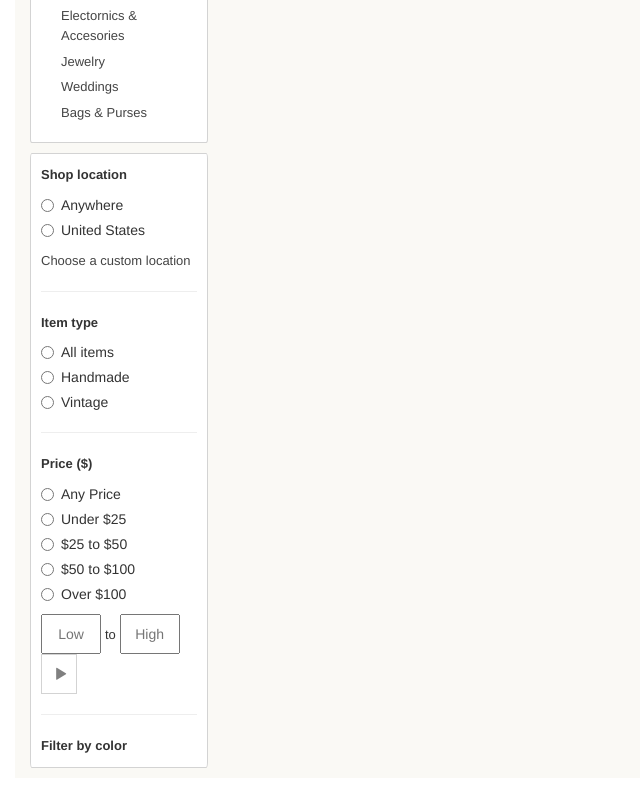
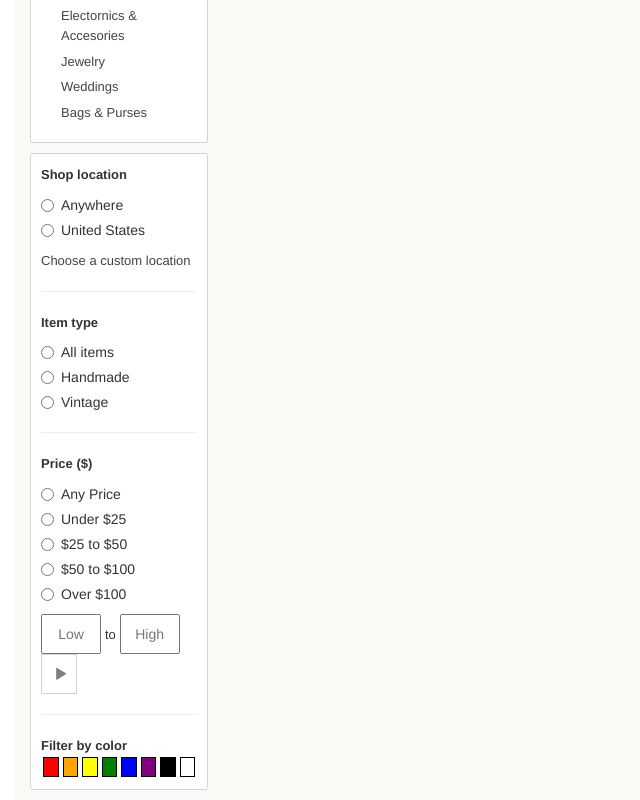
Before and after one commit to nathancarpenter03/w5d2-assignment, a plain HTML site: page index.html in a window 1280 px wide. Shown: the part 419-1219 px from the top of the page, without its empty margins (0-640 px from the left). Before the commit the page ends 1197 px from the top, so only its background shows below. Drawn offline with nearby package versions, Linux system fonts and the light colour scheme; no server answers.

Commit message:
fixed search results display

```diff
--- a/css/global.css
+++ b/css/global.css
@@ -116,8 +116,48 @@ img {
     font-weight: normal;
 }
 
+.color-row {
+    display: flex;
+}
+
 .color-col {
-    border: 1px solid dotted;
+    border: 1px solid black;
+    height: 20px;
+    width: 20px;
+    margin: 2px;
+
+}
+
+.red {
+    background-color: red;
+}
+
+.orange {
+    background-color: orange;
+}
+
+.yellow {
+    background-color: yellow;
+}
+
+.green {
+    background-color: green;
+}
+
+.blue {
+    background-color: blue;
+}
+
+.purple {
+    background-color: purple;
+}
+
+.black {
+    background-color: black;
+}
+
+.white {
+    background-color: white;
 }
 
 .card {
--- a/index.html
+++ b/index.html
@@ -17,12 +17,12 @@
 <div class="row">
   <div class="nav-col col-md-1"><img src="images/etsy-logo.jpg" alt="Etsy logo" id="logo"> </div>
   <div class="nav-col col-md-4">
-      <form class="navbar-form navbar-left">
+      <div class="navbar-form navbar-left">
         <div class="form-group">
           <input type="text" class="form-control" id="searchInput" placeholder="Search...">
         </div>
-        <button type="submit" class="btn btn-info" id="searchButton">Search</button>
-      </form>
+        <button type="button" class="btn btn-info" id="searchButton">Search</button>
+      </div>
   </div>
   <div class="nav-col col-md-1 col-md-offset-3">Sell on Etsy</div>
   <div class="nav-col col-md-1">Register</div>
@@ -110,15 +110,15 @@
                         </button>
                         <hr/>
                         <span>Filter by color</span>
-                        <div class="row">
-                            <div class="color-col col-md-1"></div>
-                            <div class="color-col col-md-1"></div>
-                            <div class="color-col col-md-1"></div>
-                            <div class="color-col col-md-1"></div>
-                            <div class="color-col col-md-1"></div>
-                            <div class="color-col col-md-1"></div>
-                            <div class="color-col col-md-1"></div>
-                            <div class="color-col col-md-1"></div>
+                        <div class="color-row">
+                            <div class="color-col red"></div>
+                            <div class="color-col orange"></div>
+                            <div class="color-col yellow"></div>
+                            <div class="color-col green"></div>
+                            <div class="color-col blue"></div>
+                            <div class="color-col purple"></div>
+                            <div class="color-col black"></div>
+                            <div class="color-col white"></div>
                         </div>
                     </div>
                 </div>
--- a/js/global.js
+++ b/js/global.js
@@ -1,21 +1,23 @@
-// Declare empty items array
-var items= [];
+// Search button results
 
-getItems();
+var searchButton = document.querySelector('#searchButton');
 
-// AJAX request- fetch etsy data - puts into new array called data
-function getItems() {
-    fetch('https://thinksaydo.com/tiyproxy.php?https://openapi.etsy.com/v2/listings/active?api_key=h9oq2yf3twf4ziejn10b717i&keywords=' + encodeURIComponent('dogs') + '&includes=Images,Shop')
+searchButton.addEventListener('click', function() {
+    var searchInput = document.querySelector('#searchInput').value;
+    console.log(searchInput);
+    fetch('https://thinksaydo.com/tiyproxy.php?https://openapi.etsy.com/v2/listings/active?api_key=h9oq2yf3twf4ziejn10b717i&keywords=' + encodeURIComponent(searchInput) + '&includes=Images,Shop')
         .then(response => response.json())
         .then(data => {
-            items = data.results;
-            items.forEach(function(item) {
+            console.log(data);
+            // data.results.pop();
+            document.querySelector('#card').innerHTML = '';
+            data.results.forEach(function(item) {
                 createCard(item);
         })
     });
-}
+})
 
-//  Function to create card with new data
+//  Function to create card with pulled data
 function createCard(item) {
     var card = `<div class = "card col-sm-3">
       <img src = "${item.Images[0].url_170x135}" alt ="image" />
@@ -25,24 +27,3 @@ function createCard(item) {
                         <span class="text-muted pull-right">${item.price}</span>`;
     document.querySelector('#card').innerHTML += card;
 }
-
-//---------------------------------------------------------------------------
-
-
-// Search button results- work in progress
-
-// var searchButton = document.querySelector('#searchButton');
-// var searchInput = '';
-
-// searchButton.addEventListener('click', function(e) {
-//     searchInput = document.querySelector('#searchInput').value;
-//     console.log(searchInput);
-//     fetch(`https://thinksaydo.com/tiyproxy.php?https://openapi.etsy.com/v2/listings/active?api_key=h9oq2yf3twf4ziejn10b717i&keywords=' + encodeURIComponent('${searchInput}') + '&includes=Images,Shop`)
-//         .then(response => response.json())
-//         .then(data => {
-//             items = data.results;
-//             items.forEach(function(item) {
-//                 createCard(item);
-//         })
-//     });
-// })
```
